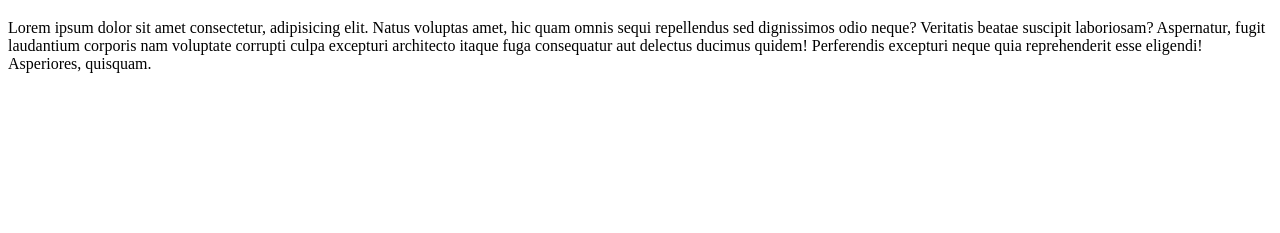
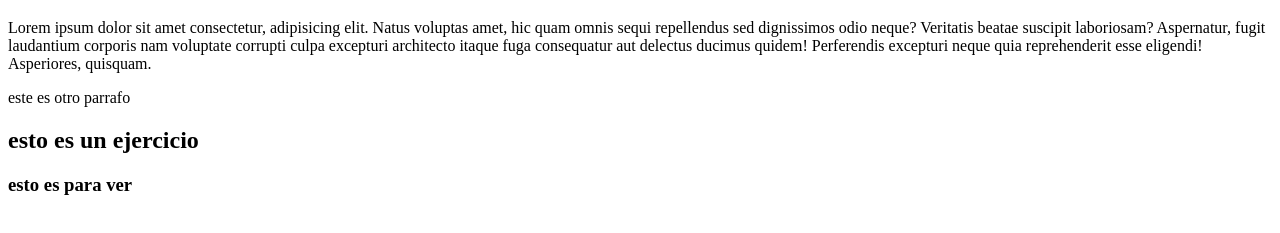
Before and after one commit to Julianmonteros/PAGINA-WEB, a plain HTML site: page index.html in a window 1280 px wide. Shown: the part 61-294 px from the top of the page. Drawn offline with Linux system fonts and the light colour scheme.

Commit message:
primer commit

```diff
--- a/index.html
+++ b/index.html
@@ -14,6 +14,12 @@
         sed dignissimos odio neque? Veritatis beatae suscipit laboriosam? Aspernatur, fugit laudantium corporis nam
         voluptate corrupti culpa excepturi architecto itaque fuga consequatur aut delectus ducimus quidem! Perferendis
         excepturi neque quia reprehenderit esse eligendi! Asperiores, quisquam.</p>
+
+    <p>este es otro parrafo</p>
+    <h2>esto es un ejercicio</h2>
+    <h3>esto es para ver</h3>
+
+
 </body>
 
 </html>
```
